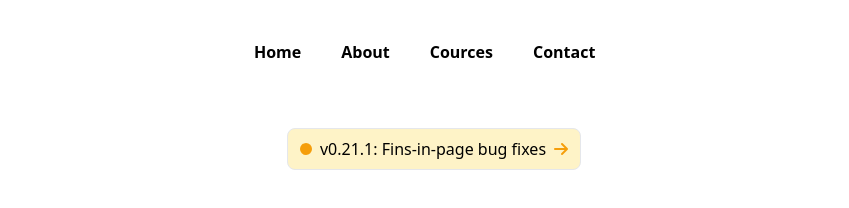
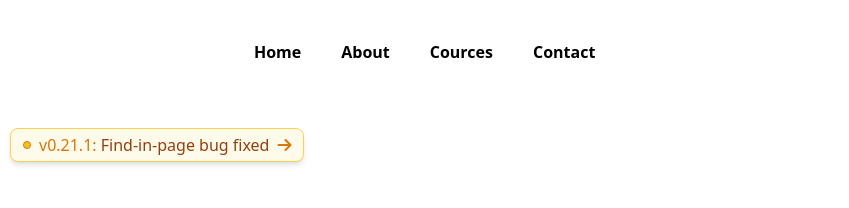
Before and after one commit to RabeelAhmed/tailwind-responsive-practice, a website: page index.html in a window 1280 px wide. Shown: the full height of the page, 206-1055 px from the left. Drawn offline with nearby package versions, Linux system fonts and the light colour scheme.

Commit message:
Make some changes.

```diff
--- a/index.html
+++ b/index.html
@@ -5,6 +5,7 @@
     <meta name="viewport" content="width=device-width, initial-scale=1.0" />
     <title>Document</title>
     <link rel="stylesheet" href="./output.css" />
+    <link rel="stylesheet" href="style.css">
     <link
       rel="stylesheet"
       href="https://cdnjs.cloudflare.com/ajax/libs/font-awesome/6.6.0/css/all.min.css"
@@ -12,7 +13,10 @@
       crossorigin="anonymous"
       referrerpolicy="no-referrer"
     />
-    <link href="https://cdn.jsdelivr.net/npm/tailwindcss@2.2.19/dist/tailwind.min.css" rel="stylesheet">
+    <link
+      href="https://cdn.jsdelivr.net/npm/tailwindcss@2.2.19/dist/tailwind.min.css"
+      rel="stylesheet"
+    />
   </head>
   <body>
     <nav class="px-10 py-6 flex justify-between">
@@ -52,7 +56,10 @@
 
       <!-- md Menu -->
 
-      <div id="handle" class="hidden px-10 py-6 md:hidden z-10 fixed inset-0 bg-white">
+      <div
+        id="handle"
+        class="hidden px-10 py-6 md:hidden z-10 fixed inset-0 bg-white"
+      >
         <div class="flex justify-between">
           <div class="flex items-center">
             <img
@@ -96,19 +103,24 @@
       </div>
     </nav>
 
+    <main>
+      <!-- Hero section -->
+      <div id="hero"  class="min-h-screen">
 
-    <!-- Hero Section -->
-    <hero class="px-10 py-6 flex justify-center">
+        <div id="hero-container" class="max-w-4xl mx-auto px-6 pb-32 flex flex-col">
 
-      <div  class="flex items-center gap-2 border px-3 py-2 rounded-lg bg-yellow-100 transition-all duration-300 ease-in-out hover:bg-yellow-200 hover:shadow-lg cursor-pointer">
-      <!-- Hero Content -->
-        <div class="h-3 w-3 rounded-full bg-yellow-500"></div>
-        <p><span>v0.21.1:</span> Fins-in-page bug fixes</p>
-        <i class="fa-solid fa-arrow-right text-yellow-500 transform transition-transform duration-300 ease-in-out hover:translate-x-2"></i>
-    </div>
+          <div id="version-text" class="flex items-center w-fit mt-6 gap-2 border border-yellow-300 bg-yellow-50 rounded-lg px-3 py-1 shadow-md hover:shadow-lg transform hover:-translate-y-1 transition-all duration-300 group">
+            <div class="w-2 h-2 bg-yellow-400 rounded-full border border-yellow-600"></div>
+            <p class="font-medium text-yellow-600">v0.21.1: <span class="text-yellow-800">Find-in-page bug fixed</span></p>
+            <i class="fa-solid fa-arrow-right text-yellow-600 transform group-hover:translate-x-2 transition-all duration-300"></i>
+        </div>
 
 
-    </hero>
+        </div>
+
+      </div>
+    </main>
+
 
     <script src="script.js"></script>
   </body>
--- a/style.css
+++ b/style.css
@@ -1,3 +1,7 @@
 @tailwind base;
 @tailwind components;
 @tailwind utilities;
+
+#version-text {
+    width: fit-content;
+}
```
Also changed, not shown: output.css.
